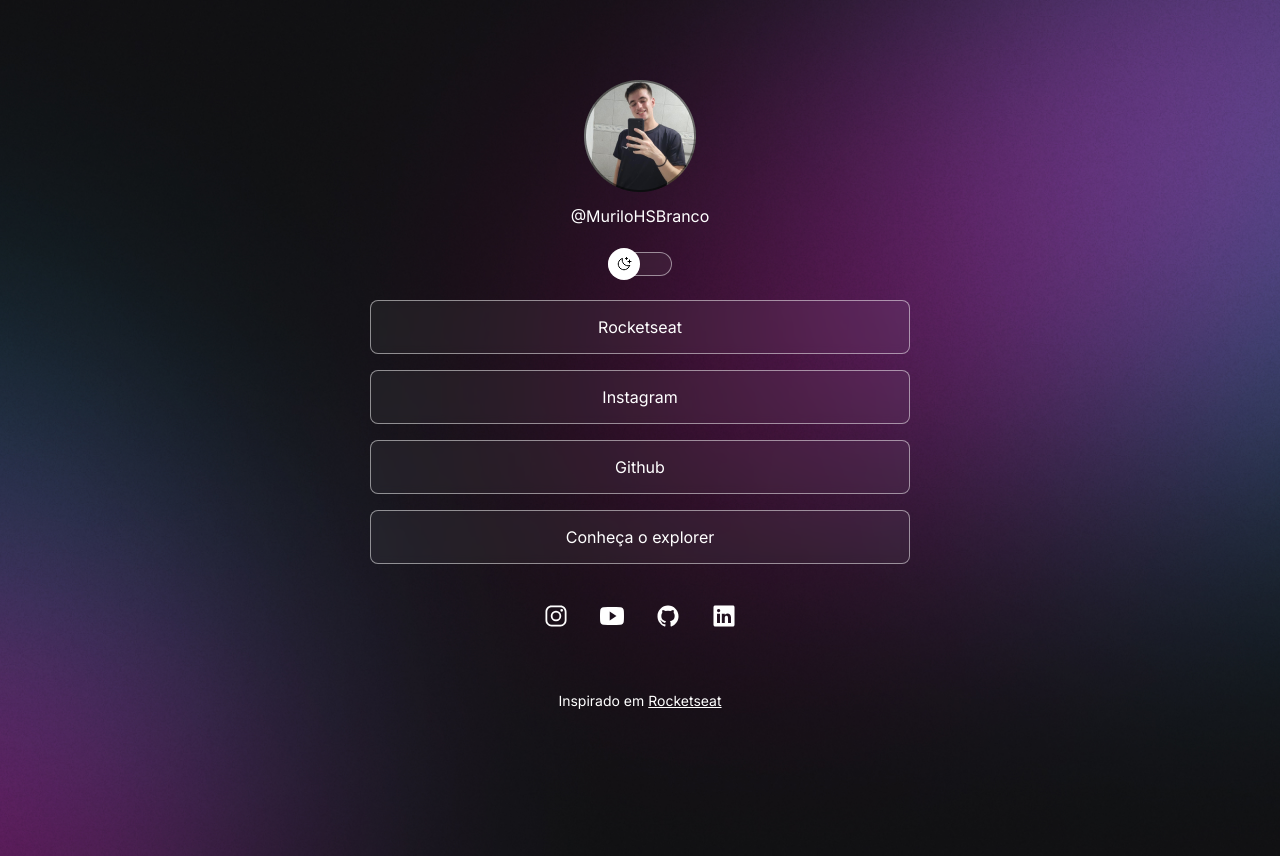
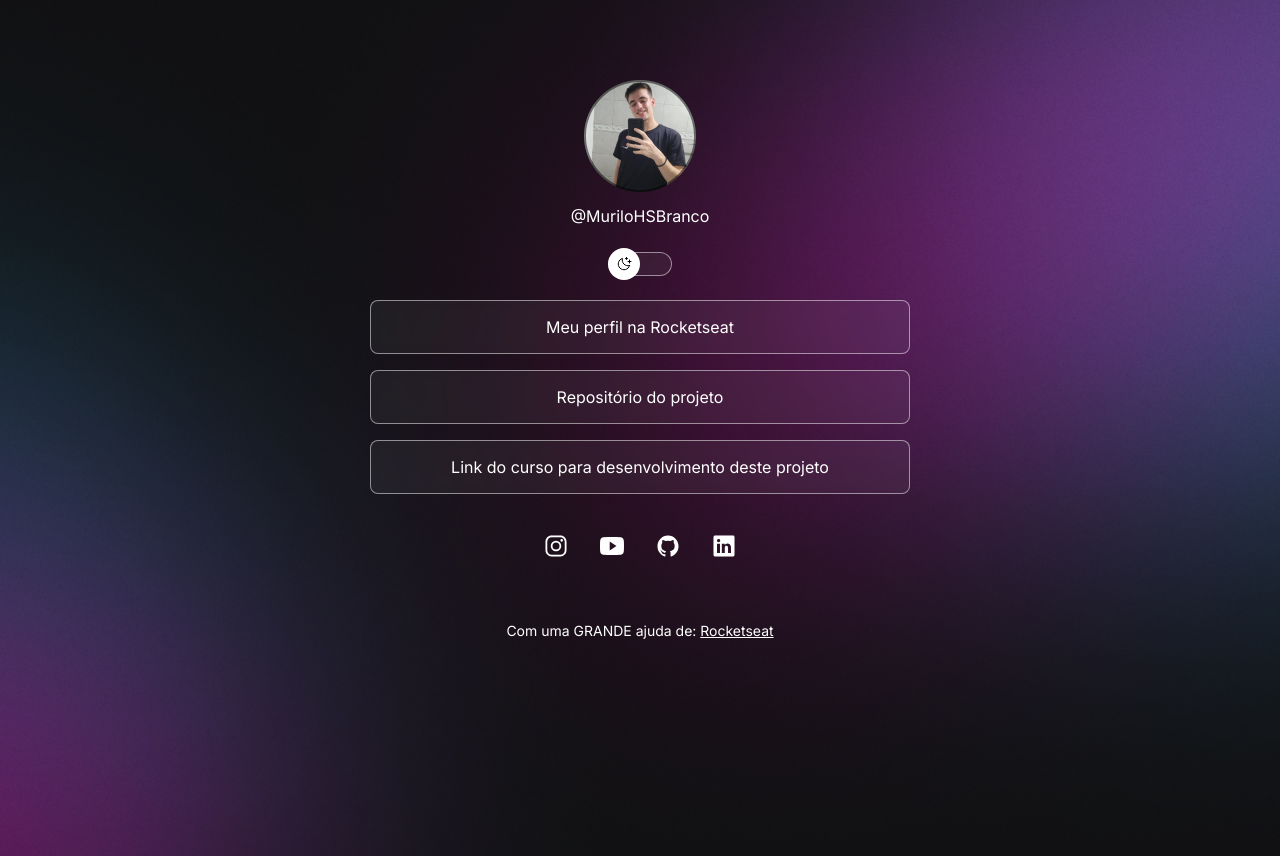
Before and after one commit to MuriloH13/ProjetoLendPage, a plain HTML site: page index.html in a window 1280 px wide. Drawn offline with nearby package versions, Linux system fonts and the light colour scheme.

Commit message:
re-work of the links on the page

```diff
--- a/index.html
+++ b/index.html
@@ -33,21 +33,19 @@
       <ul>
         <li>
           <a href="https://app.rocketseat.com.br/me/muriloh13" target="_blank"
-            >Rocketseat</a
+            >Meu perfil na Rocketseat</a
           >
         </li>
 
         <li>
-          <a href="#" target="_blank">Instagram</a>
+          <a href="https://github.com/MuriloH13/ProjetoLendPage" target="_blank"
+            >Repositório do projeto</a
+          >
         </li>
 
         <li>
-          <a href="#" target="_blank">Github</a>
-        </li>
-
-        <li>
-          <a href="https://rocketseat.com.br/explorer" target="_blank"
-            >Conheça o explorer</a
+          <a href="https://app.rocketseat.com.br/discover" target="_blank"
+            >Link do curso para desenvolvimento deste projeto</a
           >
         </li>
       </ul>
@@ -66,7 +64,7 @@
         </a>
       </div>
       <footer>
-        Inspirado em
+        Com uma GRANDE ajuda de:
         <a href="https://rocketseat.com.br" target="_blank"> Rocketseat </a>
       </footer>
     </div>
```
